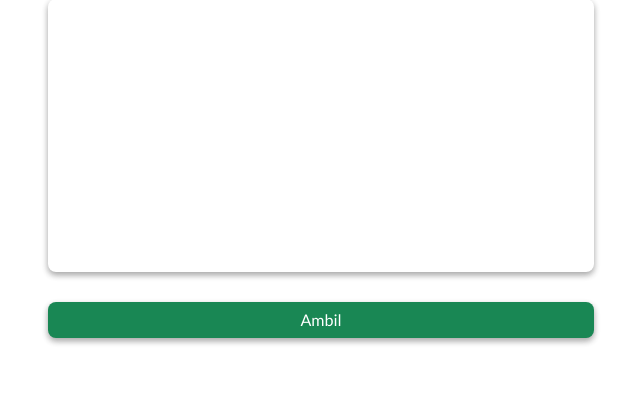
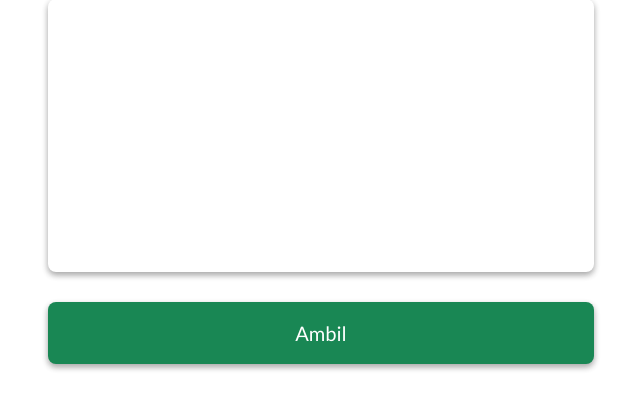
Before and after one commit to ibnurizqiaramadan/traffic-pixel, a CodeIgniter 4 app: the page made by web/app/Views/frontend/scan.php in a window 1280 px wide. Shown: the part 145-559 px from the top of the page, without its empty margins (319-959 px from the left). Run offline with PHP 8.4 and a stand-in for CodeIgniter, Linux system fonts and the light colour scheme; the template is opened without the code that fills it, so the values that code supplies are empty; some libraries are stand-ins or nearby versions.

Commit message:
change button to large

```diff
--- a/web/app/Views/frontend/scan.php
+++ b/web/app/Views/frontend/scan.php
@@ -16,7 +16,7 @@
         <div class="col-12">
             <div class="row justify-content-center">
                 <div class="col-xl-6 col-md-8 col-sm-12 mt-4">
-                    <button class="btn btn-success w-100 border-0 shadow-2" id="btnAmbilFoto">Ambil</button>
+                    <button class="btn btn-xl mb-5 btn-success w-100 border-0 shadow-2" id="btnAmbilFoto">Ambil</button>
                 </div>
             </div>
         </div>
```
